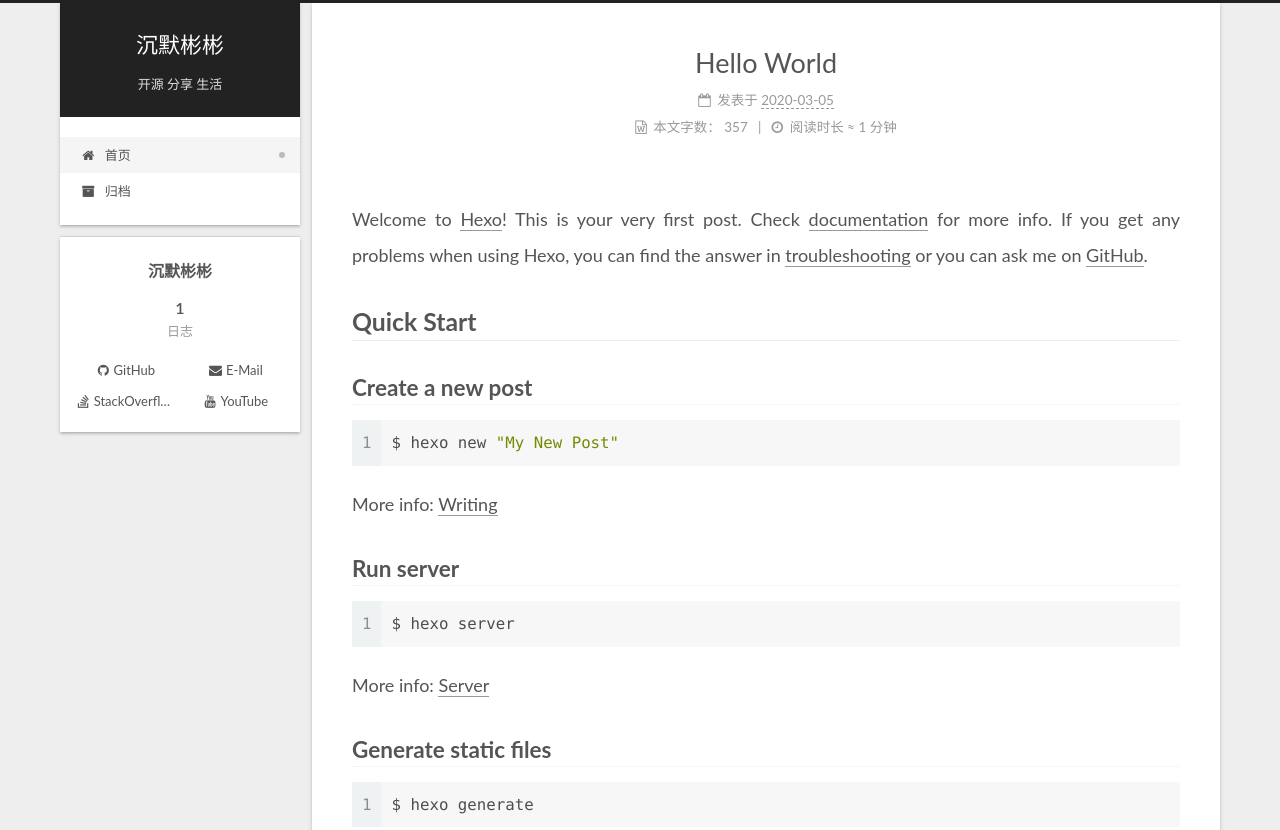
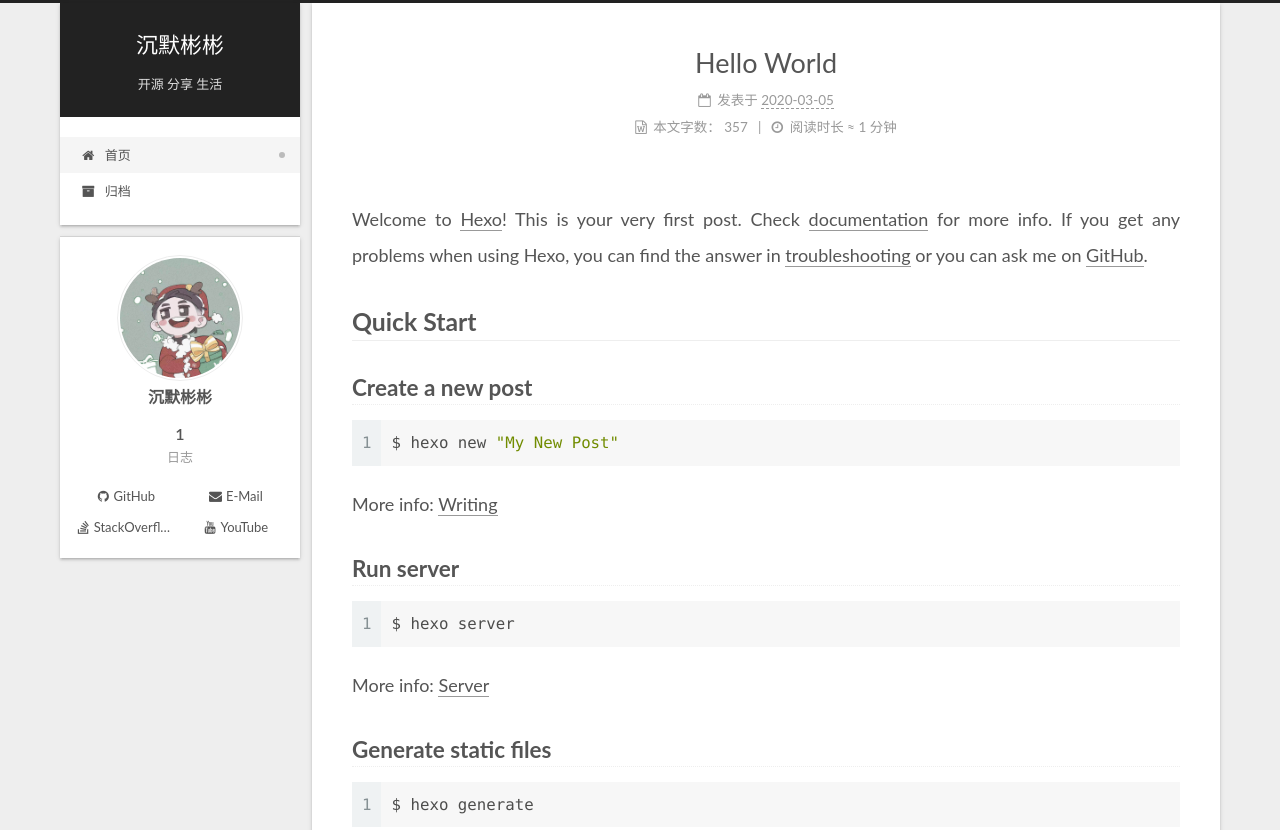
Before and after one commit to binbin0816/binbin99.github.io, a plain HTML site: page index.html in a window 1280 px wide. Shown: the top 830 px of the page. Drawn offline with Linux system fonts and the light colour scheme; no server answers.

Commit message:
Site updated: 2020-03-06 00:03:54

```diff
--- a/css/main.css
+++ b/css/main.css
@@ -1135,6 +1135,13 @@ pre .javascript .function {
   margin: 0 auto;
   max-width: 120px;
   padding: 2px;
+  border-radius: 50%;
+}
+.site-author-image {
+  transition: transform 1s ease-out;
+}
+.site-author-image:hover {
+  transform: rotateZ(360deg);
 }
 .site-author-name {
   color: var(--text-color);
@@ -1162,7 +1169,7 @@ pre .javascript .function {
 }
 .links-of-author a::before,
 .links-of-author span.exturl::before {
-  background: #ffdea4;
+  background: #5d7db0;
   border-radius: 50%;
   content: ' ';
   display: inline-block;
--- a/index.html
+++ b/index.html
@@ -148,7 +148,7 @@
     <link itemprop="mainEntityOfPage" href="http://yoursite.com/2020/03/05/hello-world/">
 
     <span hidden itemprop="author" itemscope itemtype="http://schema.org/Person">
-      <meta itemprop="image" content="/images/avatar.gif">
+      <meta itemprop="image" content="/images/avatar.jpg">
       <meta itemprop="name" content="沉默彬彬">
       <meta itemprop="description" content="">
     </span>
@@ -284,6 +284,8 @@
 
       <div class="site-overview-wrap sidebar-panel">
         <div class="site-author motion-element" itemprop="author" itemscope itemtype="http://schema.org/Person">
+    <img class="site-author-image" itemprop="image" alt="沉默彬彬"
+      src="/images/avatar.jpg">
   <p class="site-author-name" itemprop="name">沉默彬彬</p>
   <div class="site-description" itemprop="description"></div>
 </div>
```
Also changed, not shown: 2020/03/05/hello-world/index.html (+3 -1 lines), archives/2020/03/index.html (+2 -0 lines), archives/2020/index.html (+2 -0 lines), archives/index.html (+2 -0 lines), images/avatar.jpg (added).
